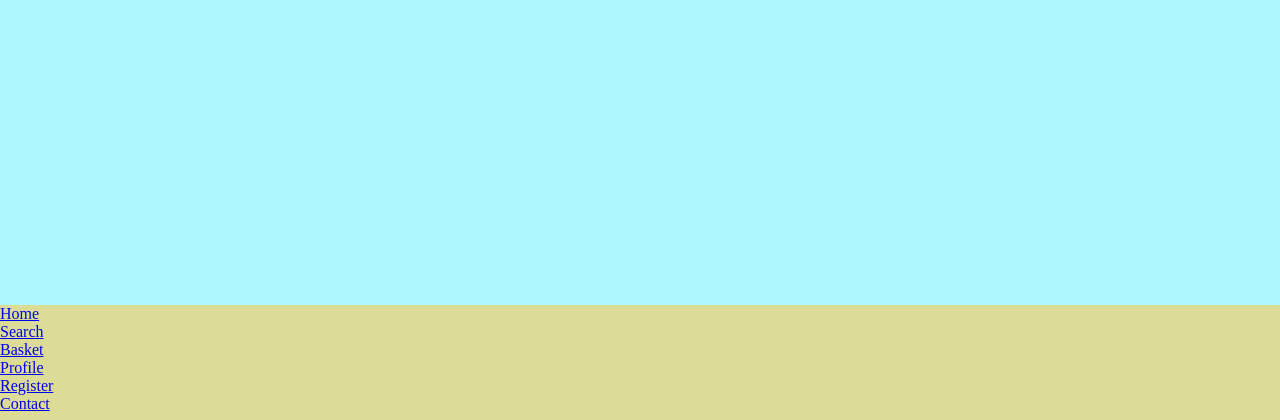
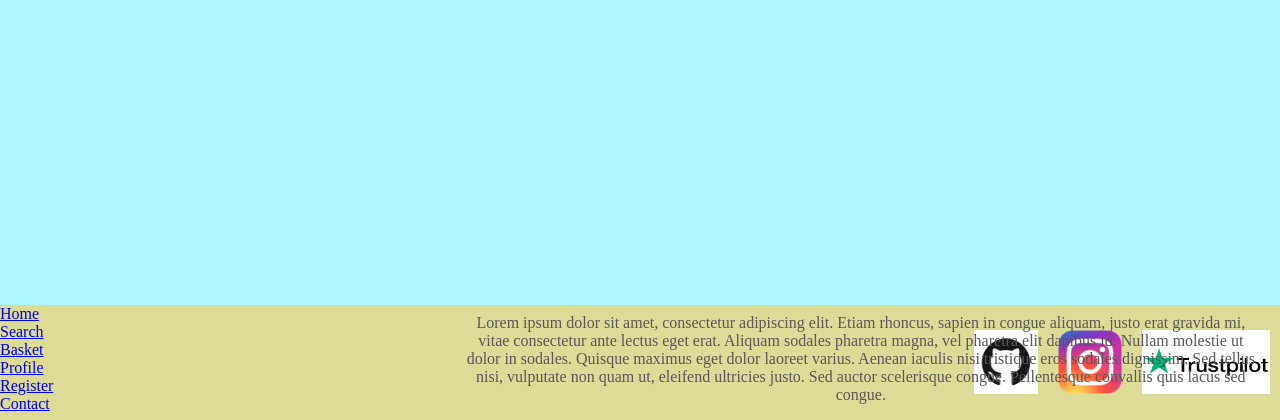
Before and after one commit to LukasUrba/CST2120-Coursework-2, a PHP site: page / in a window 1280 px wide. Shown: the part 380-800 px from the top of the page. Run offline with PHP 8.4, Linux system fonts and the light colour scheme.

Commit message:
Finished header/ footer, added stock images

```diff
--- a/Styles/style.css
+++ b/Styles/style.css
@@ -9,7 +9,8 @@ body {
 
 #header {
     background-color: #FEFEB6;
-
+    position: fixed;
+    width: 100%;
     height: 121px;
 }
 
@@ -73,3 +74,33 @@ div ul li ul li {
     width: 100%;
     height: 115px;
 }
+
+.hyperlinks {
+    display: inline-block;
+    width: 115px;
+}
+
+#copyrightText {
+    position:fixed;
+    left: 36%;
+    bottom: 0;
+    text-align: center;
+    width: 800px;
+}
+
+.footerLogos {
+    display: flex;
+    margin: 15px 0;
+    float:right;
+    height: 64px;
+}
+
+.footerLogosEach {
+    width: 64px;
+    height: 64px;
+    margin: 10px;
+}
+
+#trustpilot {
+    width: 128px;
+}
--- a/common.php
+++ b/common.php
@@ -21,8 +21,8 @@ function webHeader($pageName) {
     $leftLinkNames = array("Home","Search");
     $leftLinkAddress = array("index.php","search.php");
 
-    $dropDownNames = array("Profile","Login","Register");
-    $dropDownLinks = array("profile.php","#","register.php");
+    $dropDownNames = array("Profile","Login","Register","Admin");
+    $dropDownLinks = array("profile.php","#","register.php","#");
 
     echo '<ul>';
     for($x = 0; $x < count($leftLinkNames); $x++) {
@@ -60,16 +60,32 @@ function webFooter() {
     $pageLinks = array("index.php","search.php","basket.php","profile.php","register.php","contact.php");
 
     echo '<div id="footer">';
-    echo '<ul id="hyperlinks">';
+    echo '<ul class="hyperlinks">';
     for ($x = 0; $x < count($pageNames); $x++) {
         echo '<li class="hyperlinks"><a  href="' .$pageLinks[$x]. '">' .$pageNames[$x]. '</a></li>';
     }
     echo '</ul>';
 
-    echo '<div align="center" class="copyrightText">';
-    echo '<p>A</p>';
+    echo '<div id="copyrightText">';
+        echo'<p>Lorem ipsum dolor sit amet, consectetur adipiscing elit. Etiam rhoncus, sapien in congue aliquam,
+                justo erat gravida mi, vitae consectetur ante lectus eget erat. Aliquam sodales pharetra magna,
+                vel pharetra elit dapibus id. Nullam molestie ut dolor in sodales.
+                Quisque maximus eget dolor laoreet varius. Aenean iaculis nisi tristique eros sodales dignissim.
+                Sed tellus nisi, vulputate non quam ut, eleifend ultricies justo. Sed auctor scelerisque congue.
+                Pellentesque convallis quis lacus sed congue.
+            </p>';
     echo '</div>';
 
+    echo '<ul class="footerLogos">';
+        echo '<li><a href="https://github.com/">
+            <img  class="footerLogosEach" src="/Images/github-logo.png" alt="Github logo as a link"></a></li>';
+        echo '<li><a href="https://www.instagram.com/">
+            <img  class="footerLogosEach" src="/Images/insta-logo.png" alt="Instagram logo as a link"></a></li>';
+        echo '<li><a href="https://www.trustpilot.com/">
+            <img  id="trustpilot" class="footerLogosEach" src="/Images/trustpilot-logo.png" alt="Trustpilot logo as a link"></a></li>';
+    echo '</ul>';
+
+    echo '</div>';
     echo '</body>';
     echo '</html>';
 }
```
Also changed, not shown: Images/github-logo.png (added), Images/homepage-side-image.jpg (added), Images/homepage1.jpg (added), Images/homepage2.jpg (added), Images/homepage3.jpg (added), Images/homepage4.jpg (added), Images/homepage5.jpg (added), Images/insta-logo.png (added), Images/trustpilot-logo.png (added).
